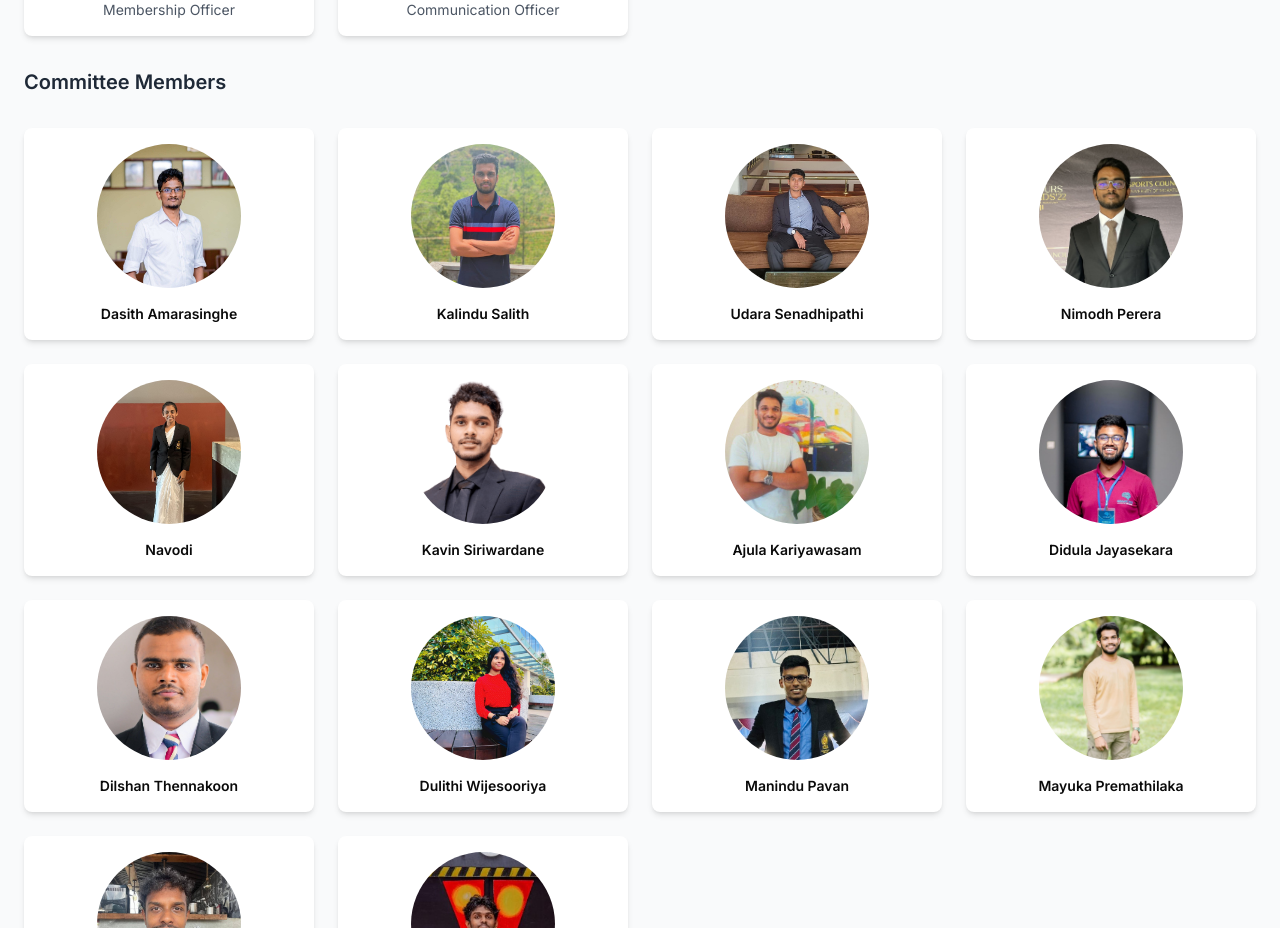
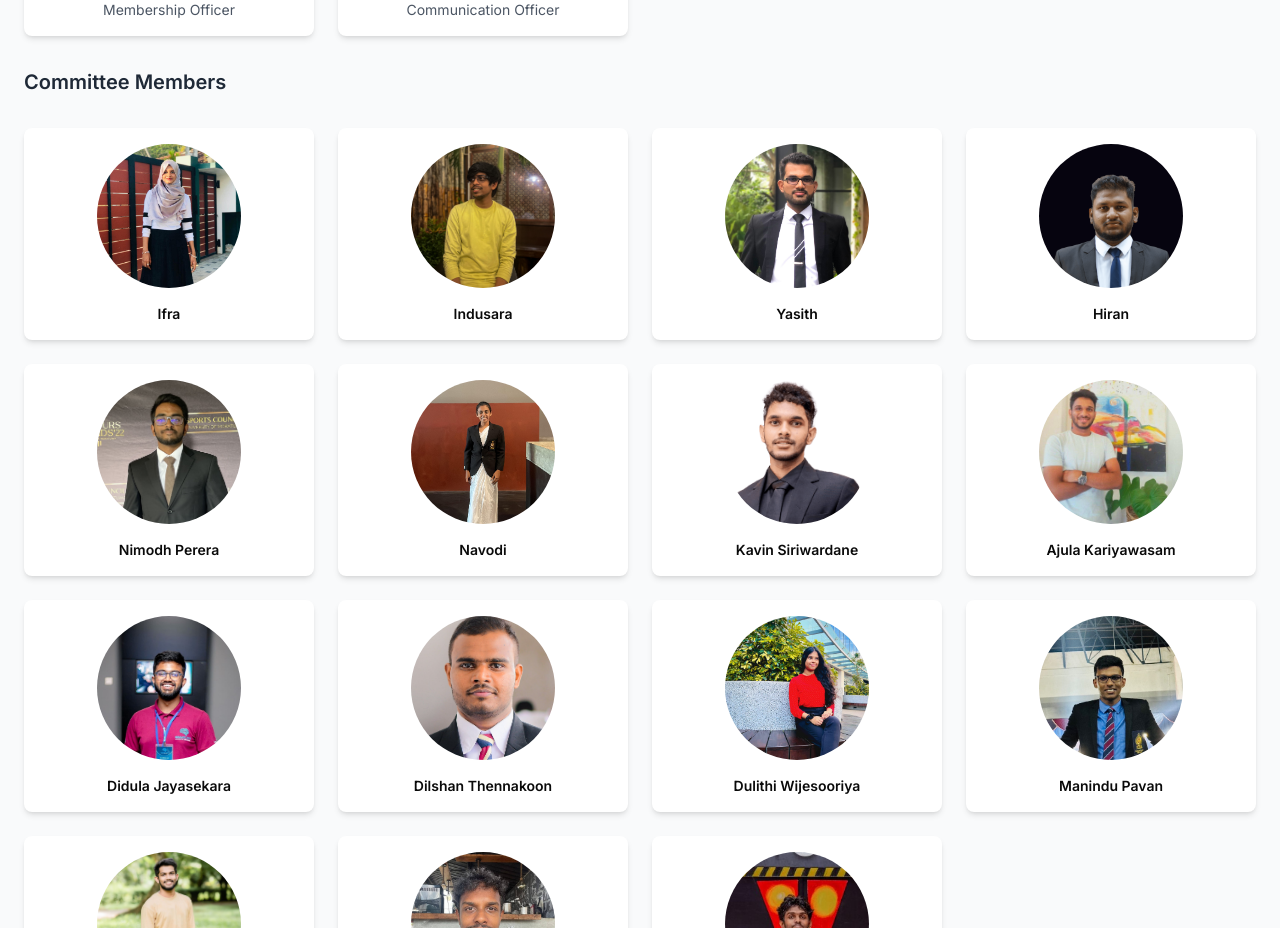
Before and after one commit to TharindaPrabhath/imeche, a Next.js app: page / in a window 1280 px wide. Shown: the part 2661-3589 px from the top of the page. Built offline with nearby package versions, Linux system fonts and the light colour scheme.

Commit message:
Finalize members

```diff
--- a/components/members-section.tsx
+++ b/components/members-section.tsx
@@ -41,19 +41,24 @@ const EXECUTIVE_MEMBERS = [
 
 const COMMITTEE_MEMBERS = [
   {
-    firstName: 'Dasith',
-    lastName: 'Amarasinghe',
-    imageUrl: '/members/batch-19/Dasith.jpg'
+    firstName: 'Ifra',
+    lastName: '',
+    imageUrl: '/members/batch-20/Ifra.jpg'
   },
   {
-    firstName: 'Kalindu',
-    lastName: 'Salith',
-    imageUrl: '/members/batch-19/Kalindu.jpg'
+    firstName: 'Indusara',
+    lastName: '',
+    imageUrl: '/members/batch-20/Indusara.jpg'
   },
   {
-    firstName: 'Udara',
-    lastName: 'Senadhipathi',
-    imageUrl: '/members/batch-19/Udara.jpg'
+    firstName: 'Yasith',
+    lastName: '',
+    imageUrl: '/members/batch-20/Yasith.jpg'
+  },
+  {
+    firstName: 'Hiran',
+    lastName: '',
+    imageUrl: '/members/batch-20/Hiran.png'
   },
   {
     firstName: 'Nimodh',
```
Also changed, not shown: public/members/batch-20/Yasith.jpg (added).
